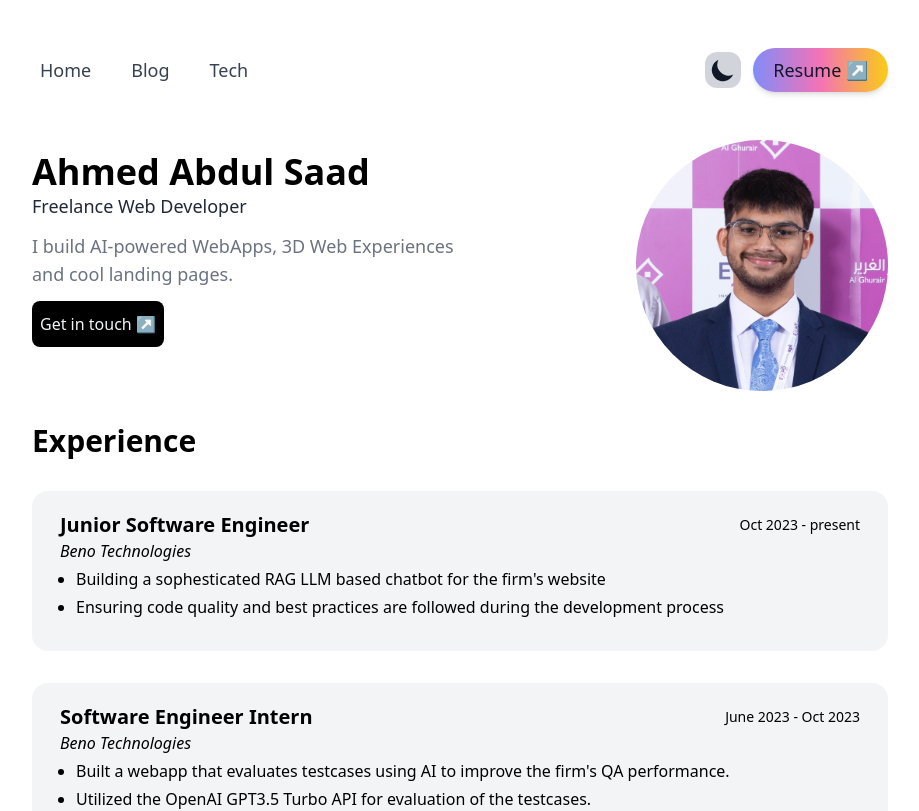
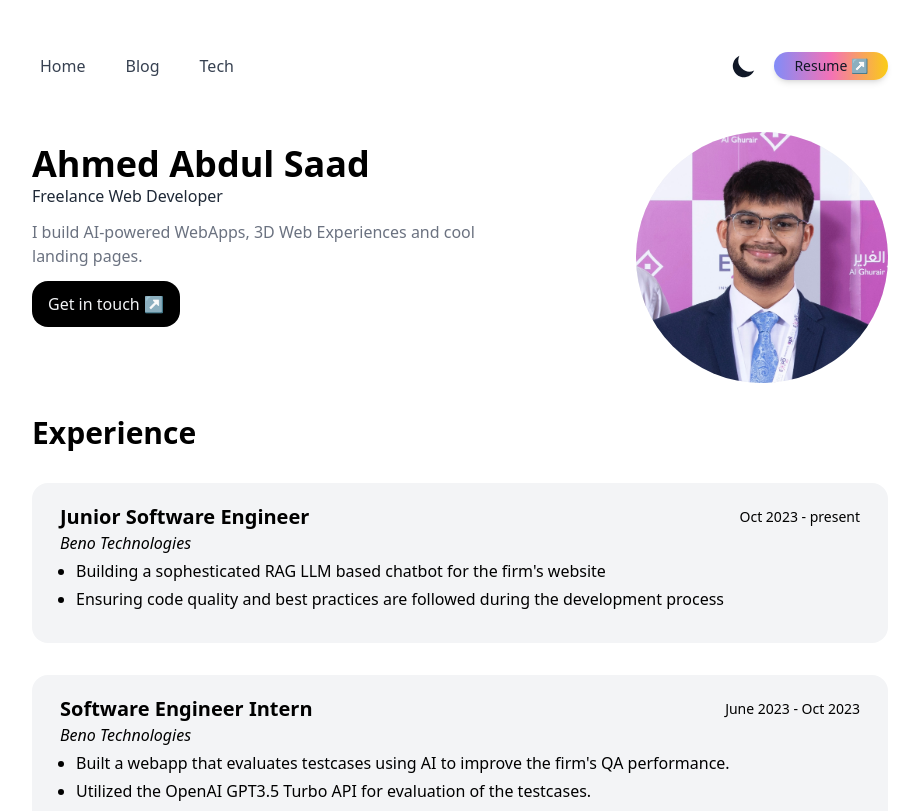
Before and after one commit to saadsme/portfolio, a Next.js app: page / in a window 1280 px wide. Shown: the top 811 px of the page, without its empty margins (180-1099 px from the left). Built offline with nearby package versions, Linux system fonts and the light colour scheme.

Commit message:
feat: added animations, changed some font sizes

```diff
--- a/components/Footer.js
+++ b/components/Footer.js
@@ -2,7 +2,7 @@ import {React} from 'react'
 
 const Footer = () => {
   return (
-        <div className='mx-auto flex justify-between text-xs mb-8'>
+        <div className='mx-auto flex justify-between text-xs mb-8 animate-fadedown '>
         <div>
             Designed and Developed by <b> Ahmed Saad </b>
         </div>
--- a/components/NavBar.js
+++ b/components/NavBar.js
@@ -20,7 +20,7 @@ const NavBar = ({openProp}) => {
 
     if (currentTheme === "dark") {
       return (
-        <SunIcon className="w-7 h-7 text-slate-200" role="button" onClick={() => setTheme('light')} />
+        <SunIcon className="w-7 h-7 text-gray-200" role="button" onClick={() => setTheme('light')} />
       );
     } else {
       return (
@@ -30,21 +30,21 @@ const NavBar = ({openProp}) => {
   };
   return (
     <>
-    <div className=' flex justify-between items-center my-6 md:m-0 md:hidden' >
+    <div className=' flex justify-between items-center my-6 md:m-0 md:hidden ' >
         <div className='HAMBURGER space-y-1.5 md:hidden dark:hover:bg-gray-600 hover:bg-gray-300 p-2 rounded-md' onClick={()=>setOpen(!open)}>
                 <span className="block h-0.5 w-5 bg-gray-600 dark:bg-gray-300 "></span>
                 <span className="block h-0.5 w-5 bg-gray-600 dark:bg-gray-300 "></span>
                 <span className="block h-0.5 w-5 bg-gray-600 dark:bg-gray-300"></span>
         </div>
-        <div className="md:hidden flex items-center space-x-2">
+        <div className="md:hidden flex items-center space-x-2 ">
                 <div className=' rounded-2xl p-1 '>{renderThemeChanger()}</div>
-                <button type="button" className='group flex max-w-md w-full bg-gradient-to-r from-indigo-400 via-pink-400 to-yellow-400 hover:from-indigo-600 hover:via-pink-600 hover:to-red-600 focus:outline-none text-lg shadow-md rounded-full mx-auto p-2'>
+                <button type="button" className='group flex max-w-md w-full bg-gradient-to-r from-indigo-400 via-pink-400 to-yellow-400 hover:from-indigo-600 hover:via-pink-600 hover:to-red-600 focus:outline-none text-lg shadow-md rounded-full mx-auto p-1'>
                   <Link className=" underline-offset-2 decoration-dotted decoration-1 text-gray-900 group-hover:text-gray-100 px-3 underline-solid select-none" href={'/docs/cv.pdf'} target="_blank">Resume ↗</Link>
                 </button>
             </div>
         </div>
-        <div className="mx-auto md:justify-between md:max-w-4xl md:w-full md:my-12 mb-8 dark:text-gray-100 text-gray-700 md:flex">
-            <div className={`flex flex-col md:justify-start md:items-center md:flex-row md:pt-0 text-lg space-y-2 md:space-y-0 md:mr-6 absolute md:pl-0 pl-6 transition-all duration-250 md:static  rounded-2xl md:z-auto z-[1000] py-4 md:pb-0  left-5 right-5 ${open ? 'top-20' : 'top-[-490px]'}`}>
+        <div className=" animate-fadedown mx-auto md:justify-between md:max-w-4xl md:w-full md:my-12 mb-8 dark:text-gray-100 text-gray-700 md:flex">
+            <div className={` text-md flex flex-col md:justify-start md:items-center md:flex-row md:pt-0 space-y-2 md:space-y-0 md:mr-6 absolute md:pl-0 pl-6 transition-all duration-250 md:static  rounded-2xl md:z-auto z-[1000] py-4 md:pb-0  left-5 right-5 ${open ? 'top-20' : 'top-[-490px]'}`}>
               <Link className="hover:bg-gray-200 border-spacing-1 rounded md:py-1 md:px-2 md:mr-6  hover:text-gray-900 " href={'/'}>Home</Link>
               {/* <Link className="hover:bg-gray-200 border-spacing-1 rounded p-1 px-2 hover:text-gray-900" href={'/projects'}>Projects</Link>
               */}
@@ -53,9 +53,9 @@ const NavBar = ({openProp}) => {
 
             </div>
             <div className='flex flex-row md:space-x-3 md:items-center'>
-              <div className='bg-gray-300 dark:bg-gray-700 rounded-xl p-1 hidden md:block'>{renderThemeChanger()}</div>
-              <button type="button" className=' LARGE-SCREEN-RESUMEBUTTON md:whitespace-nowrap text-lg py-2 px-5 hidden md:flex group bg-gradient-to-r from-indigo-400 via-pink-400 to-yellow-400 hover:from-indigo-600 hover:via-pink-600 hover:to-red-600 focus:outline-none  shadow-md rounded-full'>
-                  <Link className="underline-offset-2 decoration-dotted decoration-1 text-gray-900 group-hover:text-gray-100 md:text-lg underline-solid select-none" href={'/docs/cv.pdf'} target="_blank">Resume ↗</Link>
+              <div className='  rounded-xl p-1 hidden md:block'>{renderThemeChanger()}</div>
+              <button type="button" className=' LARGE-SCREEN-RESUMEBUTTON md:whitespace-nowrap text-xs py-1 px-5 hidden md:flex group bg-gradient-to-r from-indigo-400 via-pink-400 to-yellow-400 hover:from-indigo-600 hover:via-pink-600 hover:to-red-600 focus:outline-none  shadow-md rounded-full'>
+                  <Link className="underline-offset-2 decoration-dotted decoration-1 text-gray-900 group-hover:text-gray-100 md:text-sm underline-solid select-none " href={'/docs/cv.pdf'} target="_blank">Resume ↗</Link>
               </button>
             </div>
         </div>
--- a/pages/index.js
+++ b/pages/index.js
@@ -58,26 +58,26 @@ export default function Home({posts}) {
         <meta name="twitter:image" content="https://www.saads.me/OG_image.png"></meta>
       </Head>
 
-      <main className='flex flex-col w-full max-w-md mx-auto px-5 md:max-w-4xl overflow-x-hidden ' onClick={()=>open=(open?open:!open) }>
+      <main className=' animate-fadedown flex flex-col w-full max-w-md mx-auto px-5 md:max-w-4xl overflow-x-hidden ' onClick={()=>open=(open?open:!open) }>
         <NavBar open={open}/>
         <div className='w-full'>
           <section>
-            <div className='flex flex-col md:flex-row-reverse w-full'>
-              <div className='PROFILE PICTURE rounded-full flex justify-center items-center max-w-sm w-1/4 md:w-1/3 bg-gray-100'>
+            <div className='flex flex-col md:flex-row-reverse w-full '>
+              <div className=' animate-fadeup PROFILE PICTURE  rounded-full flex justify-center items-center max-w-sm w-1/4 md:w-1/3 bg-gray-100'>
               <Image
-              className='rounded-full select-none'
+              className='rounded-full select-none '
                 src={'/sq-photo.jpeg'}
                 width={1200}
                 height={1200}
               />
               </div>
-              <div className='md:w-4/5 flex flex-col'>
+              <div className='md:w-4/5 flex flex-col animate-fadedown '>
                 <div className='TITLE font-bold text-3xl mt-3 md:text-4xl '>Ahmed Abdul Saad</div>
-                <div className=' text-gray-800 text-lg dark:text-gray-100'>Freelance Web Developer</div>
-                <div className='mt-3 text-gray-500 w-full md:max-w-md text-lg dark:text-gray-100'>I build AI-powered WebApps, 3D Web Experiences and cool landing pages. </div>
+                <div className=' text-gray-800 text-md dark:text-gray-100'>Freelance Web Developer</div>
+                <div className='mt-3 text-gray-500 w-full md:max-w-md text-md dark:text-gray-100'>I build AI-powered WebApps, 3D Web Experiences and cool landing pages. </div>
                 {/* <button className='mt-4 hover:animate-pulse dark:text-black rounded-md p-2 bg-black dark:bg-white md:max-w-md text-md text-gray-100' href="mailto:hello@saads.me" target="_blank">Get in touch.</button> */}
                 <div className='mt-6 '>
-                <Link className='hover:animate-pulse dark:text-black rounded-lg px-2 py-3 bg-black dark:bg-white text-md text-gray-100' href="mailto:hello@saads.me" target="_blank">
+                <Link className='hover:animate-pulse dark:text-black rounded-2xl px-4 py-3 bg-black dark:bg-white text-md text-gray-100' href="mailto:hello@saads.me" target="_blank">
                   Get in touch ↗
                 </Link>
 
@@ -85,21 +85,21 @@ export default function Home({posts}) {
               </div>
             </div>
           </section>
-          <section>
-          <div className='my-8 font-bold text-3xl'>Experience</div>
+          <section className=''>
+          <div className='my-8 font-bold text-3xl animate-fadedown'>Experience</div>
           <div className='flex flex-col gap-2'>
-          <div class=" rounded-2xl px-7 py-5 mb-6 w-full transition-all dark:bg-zinc-800 dark:text-gray-100 bg-gray-100">
+          <div class=" animate-fadedown rounded-2xl px-7 py-5 mb-6 w-full transition-all dark:bg-zinc-800 dark:text-gray-100 bg-gray-100">
               <BasicCard title="Junior Software Engineer" date="Oct 2023 - present" company="Beno Technologies" points={bulletsExp3}/>
             </div>
-            <div class=" rounded-2xl px-7 py-5 mb-6 w-full transition-all dark:bg-zinc-800 dark:text-gray-100 bg-gray-100">
+            <div class="animate-fadedown rounded-2xl px-7 py-5 mb-6 w-full transition-all dark:bg-zinc-800 dark:text-gray-100 bg-gray-100">
               <BasicCard title="Software Engineer Intern" date="June 2023 - Oct 2023" company="Beno Technologies" points={bulletsExp2}/>
             </div>
-            <div class="rounded-2xl px-7 py-5 mb-6 w-full transition-all dark:bg-zinc-800 dark:text-gray-100 bg-gray-100">
+            <div class="animate-fadedown rounded-2xl px-7 py-5 mb-6 w-full transition-all dark:bg-zinc-800 dark:text-gray-100 bg-gray-100">
               <BasicCard title="Software Engineering Intern" date="June - Aug 2022" company="Al Ghurair Investment" points={bulletsExp1}/>
             </div>
             </div>
         </section>
-          <section className='mt-8 w-full'>
+          <section className='mt-8 w-full animate-fadeup '>
             <div className='text-2xl font-bold w-full md:text-3xl mb-3'>Projects</div>
             <div className='CARDS SECTION flex w-full flex-col space-y-4'>
             <div className='flex flex-col gap-3 md:hidden'>
@@ -127,7 +127,7 @@ export default function Home({posts}) {
 
           </section>
 
-          <section>
+          <section className='animate-fadedown '>
           <div className='my-8 font-bold text-3xl'>Education</div>
             <div class=" p-7 rounded-2xl dark:bg-zinc-800 dark:text-gray-100 bg-gray-300 w-full transition-all">
 
--- a/tailwind.config.js
+++ b/tailwind.config.js
@@ -6,7 +6,24 @@ module.exports = {
     "./components/**/*.{js,ts,jsx,tsx}",
   ],
   theme: {
-    extend: {},
+    extend: {
+      // Define animation class
+      animation: {
+        fadedown: 'fadeAndMoveDown 0.3s ease-in-out',
+        fadeup: 'fadeAndMoveUp 0.3s ease-in-out',
+      },
+      // Define keyframes for the animation
+      keyframes: {
+        fadeAndMoveDown: {
+          '0%': { opacity: 0, transform: 'translateY(-50px)' }, // Start at opacity 0 and translate up
+          '100%': { opacity: 1, transform: 'translateY(0)' },    // End at opacity 1 and no translation
+        },
+        fadeAndMoveUp: {
+          '0%': { opacity: 0, transform: 'translateY(50px)' }, // Start at opacity 0 and translate up
+          '100%': { opacity: 1, transform: 'translateY(0)' },    // End at opacity 1 and no translation
+        },
+      },
+    },
   },
   plugins: [
     require('@tailwindcss/typography'),
```
